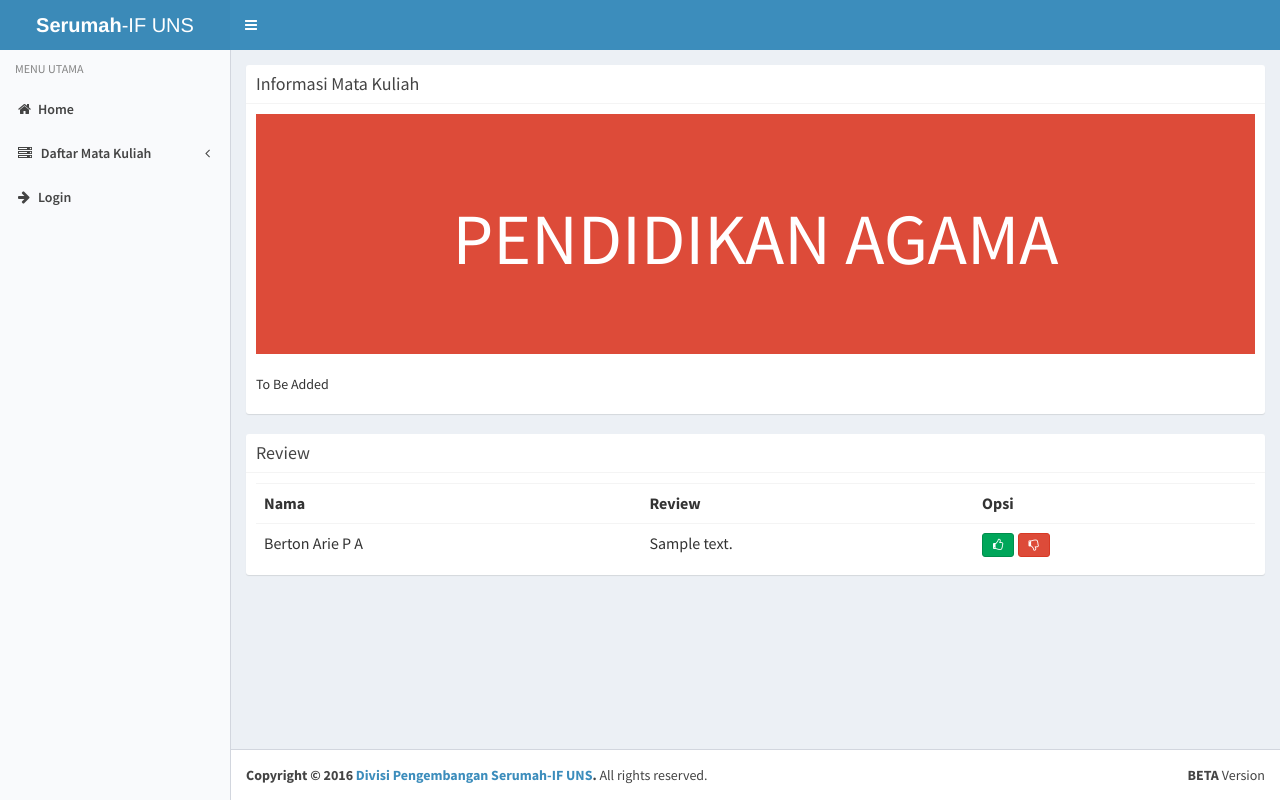
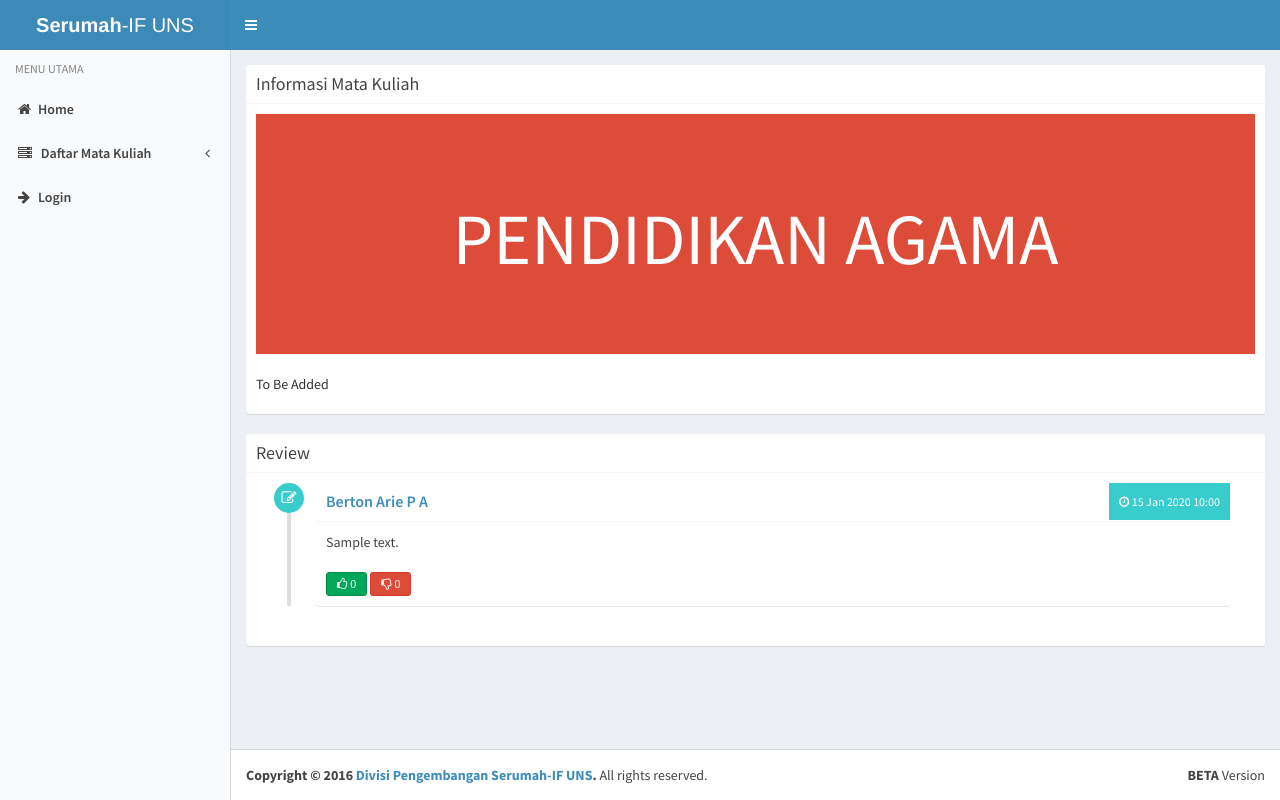
Before and after one commit to raitogenki/serumah, a PHP site: page /makul.php?idmakul=1 in a window 1280 px wide. Run offline with PHP 8.4, Linux system fonts and the light colour scheme; data comes from the database, SQL or seed files in the repository; tables that the repository leaves empty hold one stand-in row (values such as "Sample post").

Commit message:
Add rating functional, update makul.php display

```diff
--- a/makul.php
+++ b/makul.php
@@ -57,7 +57,7 @@
                                     <div class="modal-content">
                                         <form role="form" action="control/kelolareview.php" method="post">
                                             <div class="modal-header">
-                                                <h4 class="modal-title" style="text-align:center">Tambah Review</h4>
+                                                <h4 class="modal-title" style="text-align:center">Tambah Review Mata Kuliah</h4>
                                                 <h4 style="text-align:center">'.$makul->nama_makul.'</h4>
                                             </div>
                                             <div class="modal-body">
@@ -83,32 +83,33 @@
                 ';
                 $query_review = mysqli_query($mysqli, "SELECT * FROM `review` WHERE id_makul='$id_makul' AND status='1' ORDER BY tanggal DESC");
                 if(mysqli_num_rows($query_review) == 0){
-                    echo '<p>Belum ada review</p>';
+                    echo '<p>Tidak ada review</p>';
                 }
                 else{
-                    echo '
-                        <table class="table table-hover">
-                            <tr>
-                                <th>Nama</th>
-                                <th>Review</th>
-                                <th>Opsi</th>
-                            </tr>
-                    ';
+                    echo '<ul class="timeline">';
                     while($review = $query_review->fetch_object()){
+                        $id_review = $review->id_review;
                         $query_pereview = mysqli_query($mysqli, "SELECT * FROM `user` WHERE id_user='$review->id_user'");
                         $user = $query_pereview->fetch_object();
+                        $icolor = $colors[array_rand($colors)];
                         echo '
-                            <tr>
-                                <td>'.$user->nama_lengkap.'</td>
-                                <td>'.$review->isi_review.'</td>
-                                <td>
-                                    <a href="" class="btn btn-success btn-sm" title="Membantu"><i class="fa fa-thumbs-o-up"> </i></a>
-                                    <a href="" class="btn btn-danger btn-sm" title="Tidak Membantu"><i class="fa fa-thumbs-o-down"> </i></a>
-                                </td>
-                            </tr>
+                            <li>
+                                <i class="fa fa-edit '.$icolor.'"></i>
+                                <div class="timeline-item">
+                                    <span class="time '.$icolor.'"><i class="fa fa-clock-o"></i> '; echo date("d M Y H:i", strtotime($review->tanggal)); echo '</span>
+                                    <h3 class="timeline-header"><a>'.$user->nama_lengkap.'</a></h3>
+                                    <div class="timeline-body">
+                                        '; echo nl2br($review->isi_review); echo '
+                                    </div>
+                                    <div class="timeline-footer">
+                                        <a href="control/berirating.php?rating=like&idmakul='.$id_makul.'&idreview='.$id_review.'" class="btn btn-success btn-sm" title="Membantu"><i class="fa fa-thumbs-o-up"> '.$review->membantu.'</i></a>
+                                        <a href="control/berirating.php?rating=dislike&idmakul='.$id_makul.'&idreview='.$id_review.'" class="btn btn-danger btn-sm" title="Tidak Membantu"><i class="fa fa-thumbs-o-down"> '.$review->tidak_membantu.'</i></a>
+                                    </div>
+                                </div>
+                            </li>
                         ';
                     }
-                    echo '</table>';
+                    echo '</ul>';
                 }
                 echo '
                         </div>
```
Also changed, not shown: control/berirating.php (added, +22 -0 lines), daftarrequest.php (+4 -4 lines), daftarreview.php (+13 -9 lines).
